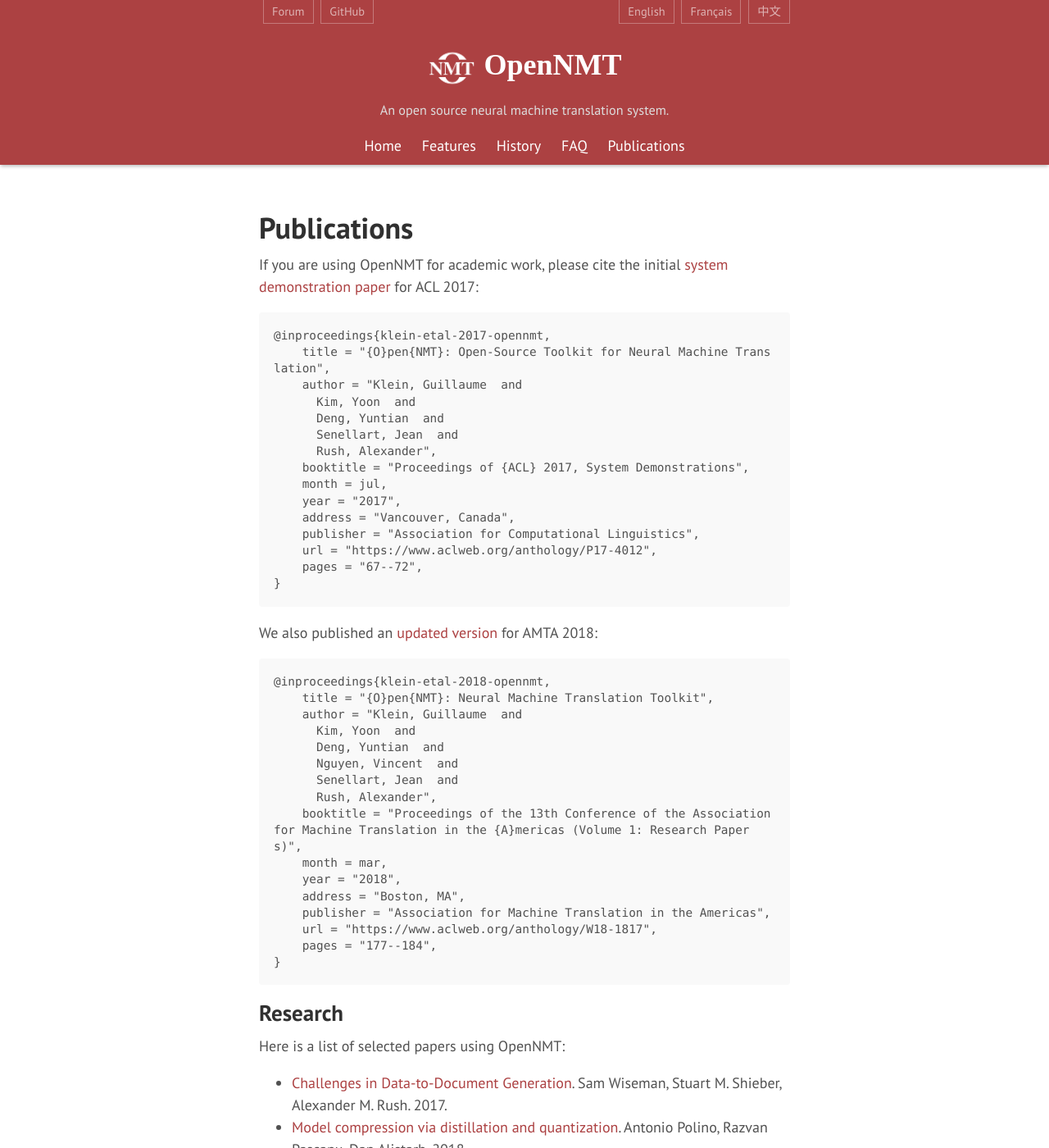
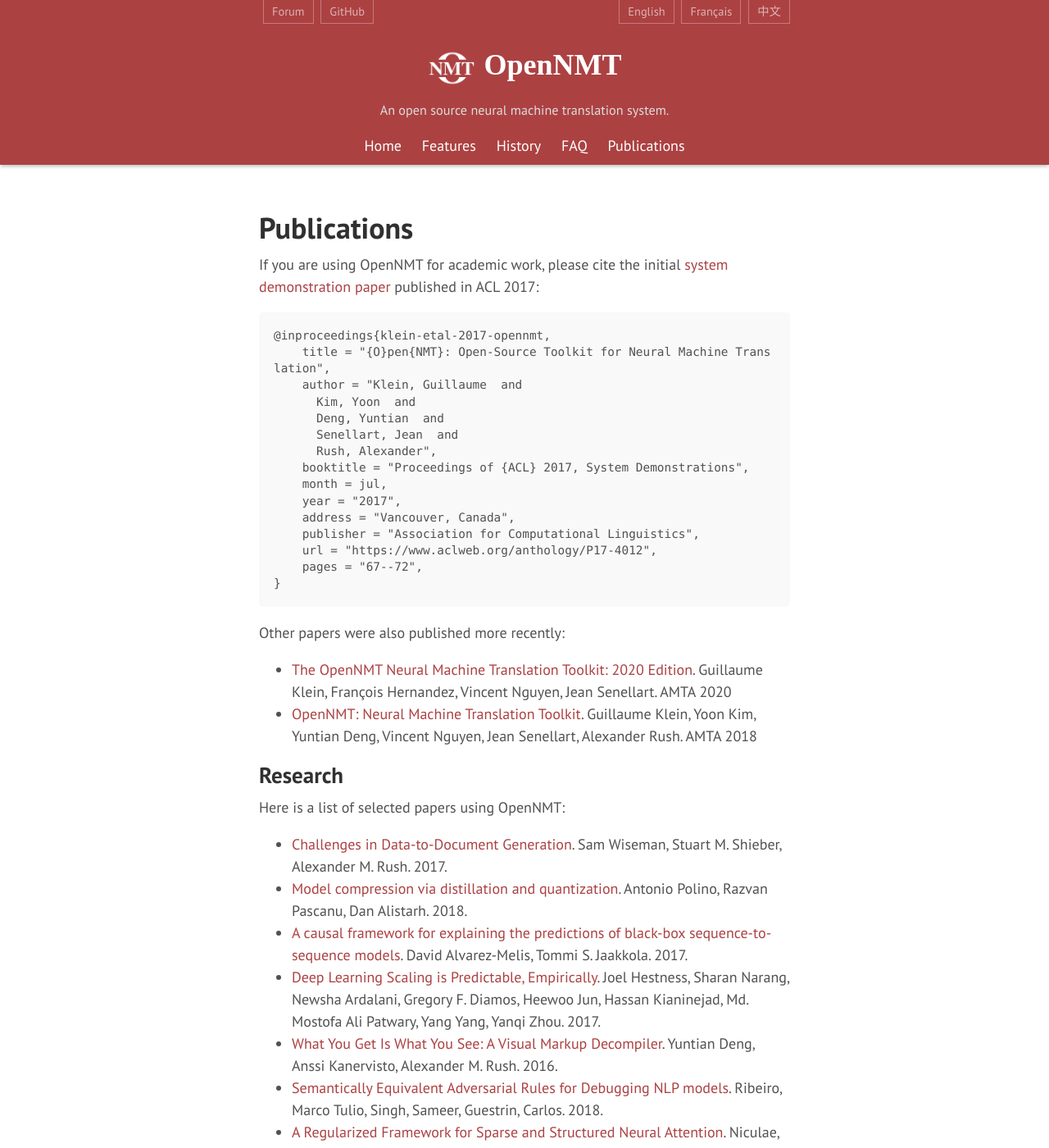
Before and after one commit to OpenNMT/opennmt.github.io, a Jekyll site: the page built from publications.md, in a window 1280 px wide and 1400 px high. Shown: the whole window at 82% size. Built offline with Jekyll 4.4.1, drawn with Linux system fonts in a browser that asks for light colours.

Commit message:
Update publications.md

````diff
--- a/publications.md
+++ b/publications.md
@@ -3,7 +3,7 @@ layout: page
 title: Publications
 ---
 
-If you are using OpenNMT for academic work, please cite the initial [system demonstration paper](https://www.aclweb.org/anthology/P17-4012) for ACL 2017:
+If you are using OpenNMT for academic work, please cite the initial [system demonstration paper](https://www.aclweb.org/anthology/P17-4012) published in ACL 2017:
 
 ```
 @inproceedings{klein-etal-2017-opennmt,
@@ -23,26 +23,11 @@ If you are using OpenNMT for academic work, please cite the initial [system demo
 }
 ```
 
-We also published an [updated version](https://www.aclweb.org/anthology/W18-1817) for AMTA 2018:
+Other papers were also published more recently:
 
-```
-@inproceedings{klein-etal-2018-opennmt,
-    title = "{O}pen{NMT}: Neural Machine Translation Toolkit",
-    author = "Klein, Guillaume  and
-      Kim, Yoon  and
-      Deng, Yuntian  and
-      Nguyen, Vincent  and
-      Senellart, Jean  and
-      Rush, Alexander",
-    booktitle = "Proceedings of the 13th Conference of the Association for Machine Translation in the {A}mericas (Volume 1: Research Papers)",
-    month = mar,
-    year = "2018",
-    address = "Boston, MA",
-    publisher = "Association for Machine Translation in the Americas",
-    url = "https://www.aclweb.org/anthology/W18-1817",
-    pages = "177--184",
-}
-```
+{:.publications-list}
+* [The OpenNMT Neural Machine Translation Toolkit: 2020 Edition](https://www.aclweb.org/anthology/2020.amta-research.9/). Guillaume Klein, François Hernandez, Vincent Nguyen, Jean Senellart. AMTA 2020
+* [OpenNMT: Neural Machine Translation Toolkit](https://www.aclweb.org/anthology/W18-1817). Guillaume Klein, Yoon Kim, Yuntian Deng, Vincent Nguyen, Jean Senellart, Alexander Rush. AMTA 2018
 
 ## Research
 
````
